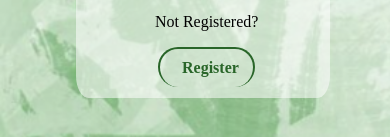
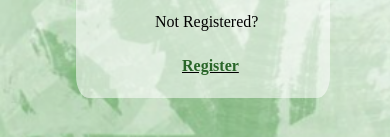
Before and after one commit to predator2k5/steadystridenewdebang, a website with bundled scripts: page index.html in a window 390 px wide. Shown: the part 563-700 px from the top of the page. Built offline with nearby package versions, Linux system fonts and the light colour scheme.

Commit message:
Update signIn.css

```diff
--- a/signIn.css
+++ b/signIn.css
@@ -245,10 +245,11 @@ a:hover {
     padding-left: 3vw;
   }
   .switched {
-    border: 2px solid rgb(41, 101, 41);
+    border: none;
     border-radius: 50px;
     padding: 10px;
     margin-left: 7px;
     border-bottom: 2px;
+    text-decoration:underline;
   }
 }
```
